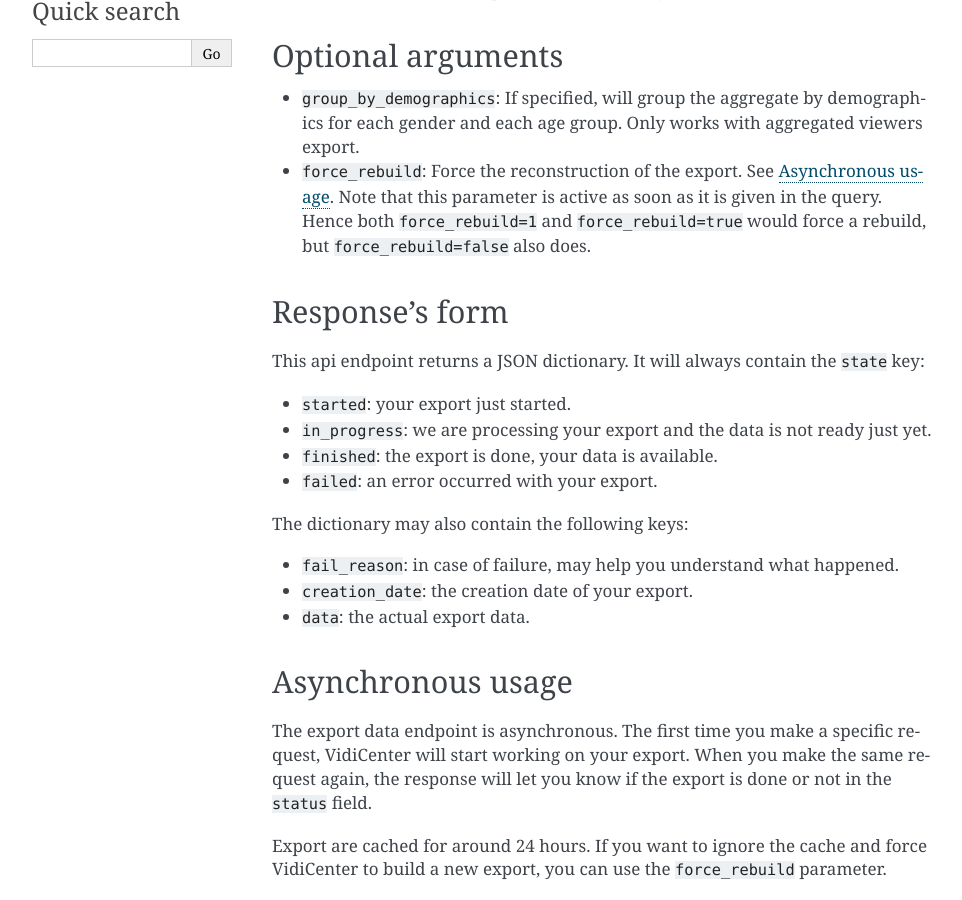
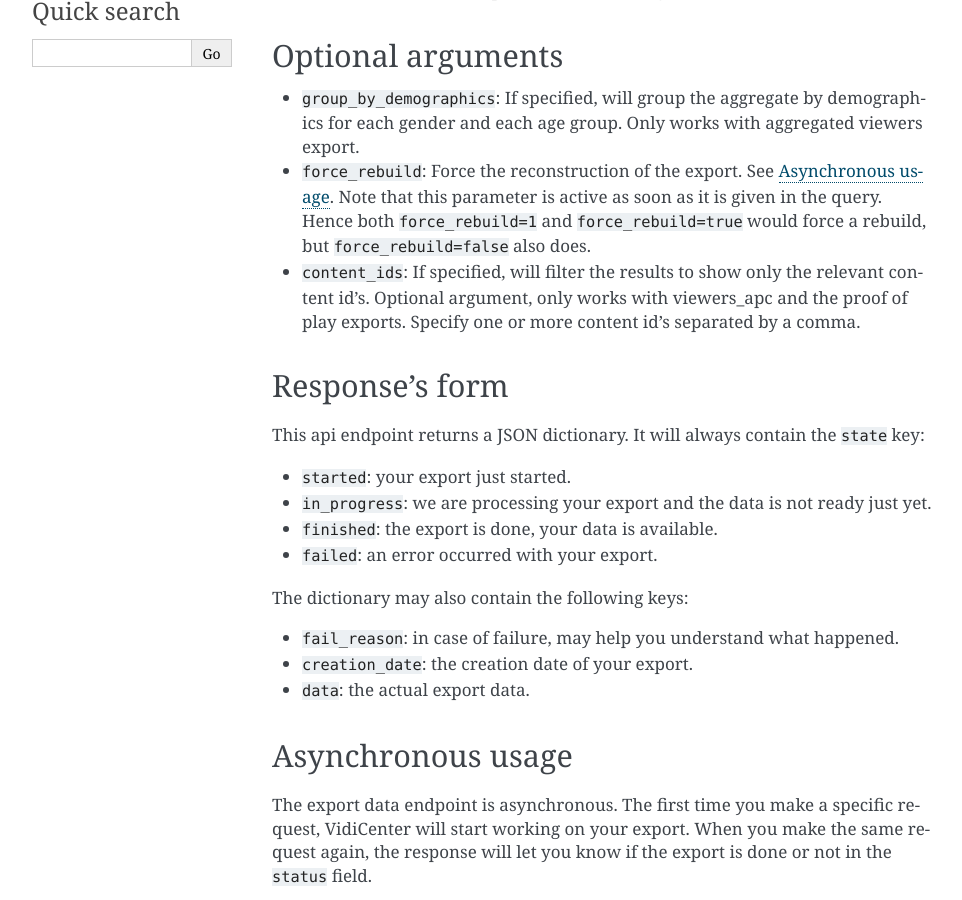
Before and after one commit to quividi/vidicenter-api-documentation, a Sphinx documentation site: the page built from docs/source/data.rst, in a window 1280 px wide and 900 px high, scrolled down 1372 px. Shown: the whole window, without its empty margins (148-1110 px from the left). Built offline with Sphinx 7.4.7, drawn with Linux system fonts in a browser that asks for light colours.

Commit message:
Evol [#174965491] Add content_ids optional argument to the export api

```diff
--- a/docs/source/data.rst
+++ b/docs/source/data.rst
@@ -57,6 +57,7 @@ Optional arguments
 
 * ``group_by_demographics``: If specified, will group the aggregate by demographics for each gender and each age group. Only works with aggregated viewers export.
 * ``force_rebuild``: Force the reconstruction of the export. See `Asynchronous usage`_. Note that this parameter is active as soon as it is given in the query. Hence both ``force_rebuild=1`` and ``force_rebuild=true`` would force a rebuild, but ``force_rebuild=false`` also does.
+* ``content_ids``: If specified, will filter the results to show only the relevant content id's. Optional argument, only works with viewers_apc and the proof of play exports. Specify one or more content id's separated by a comma.
 
 Response's form
 ---------------
```
